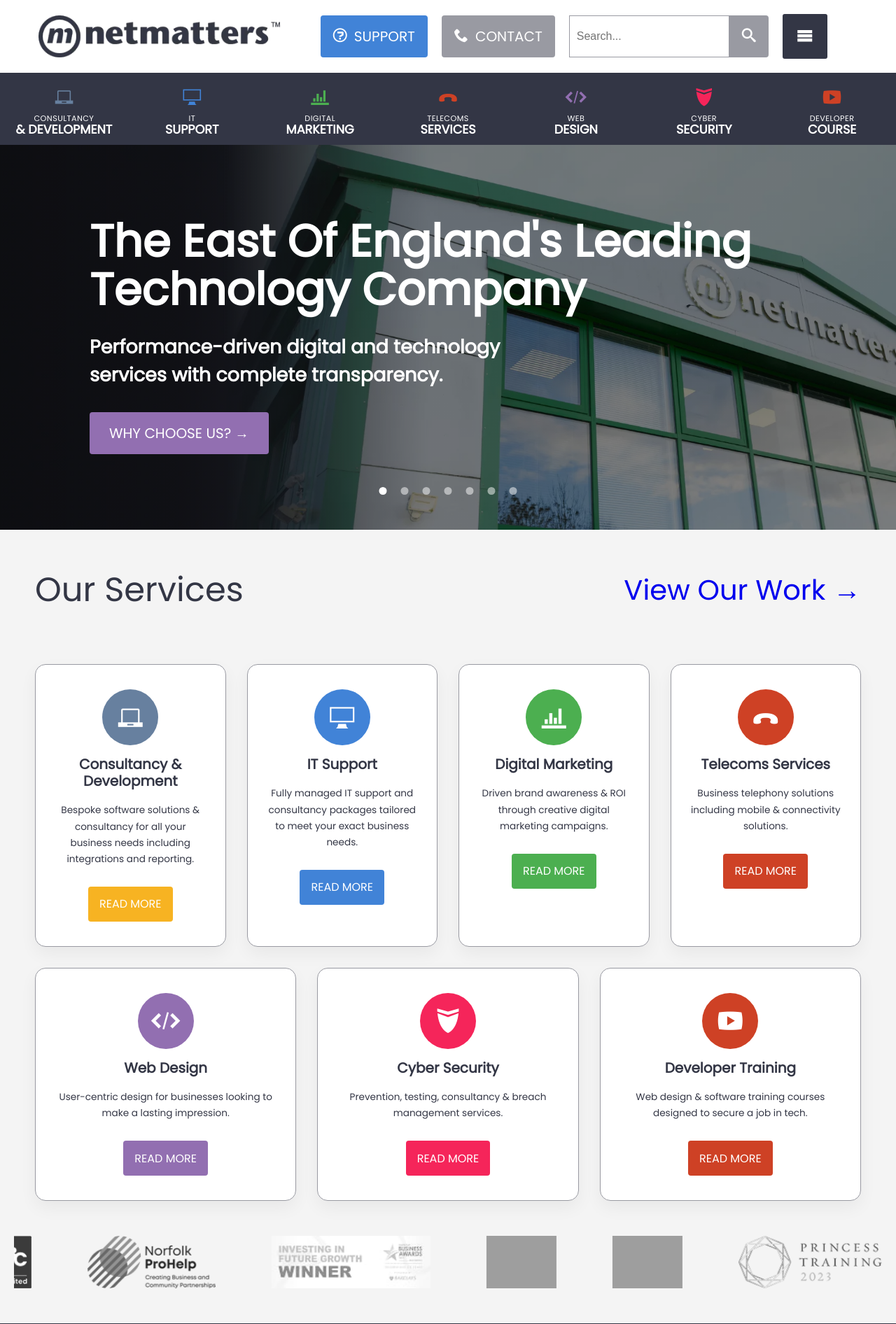
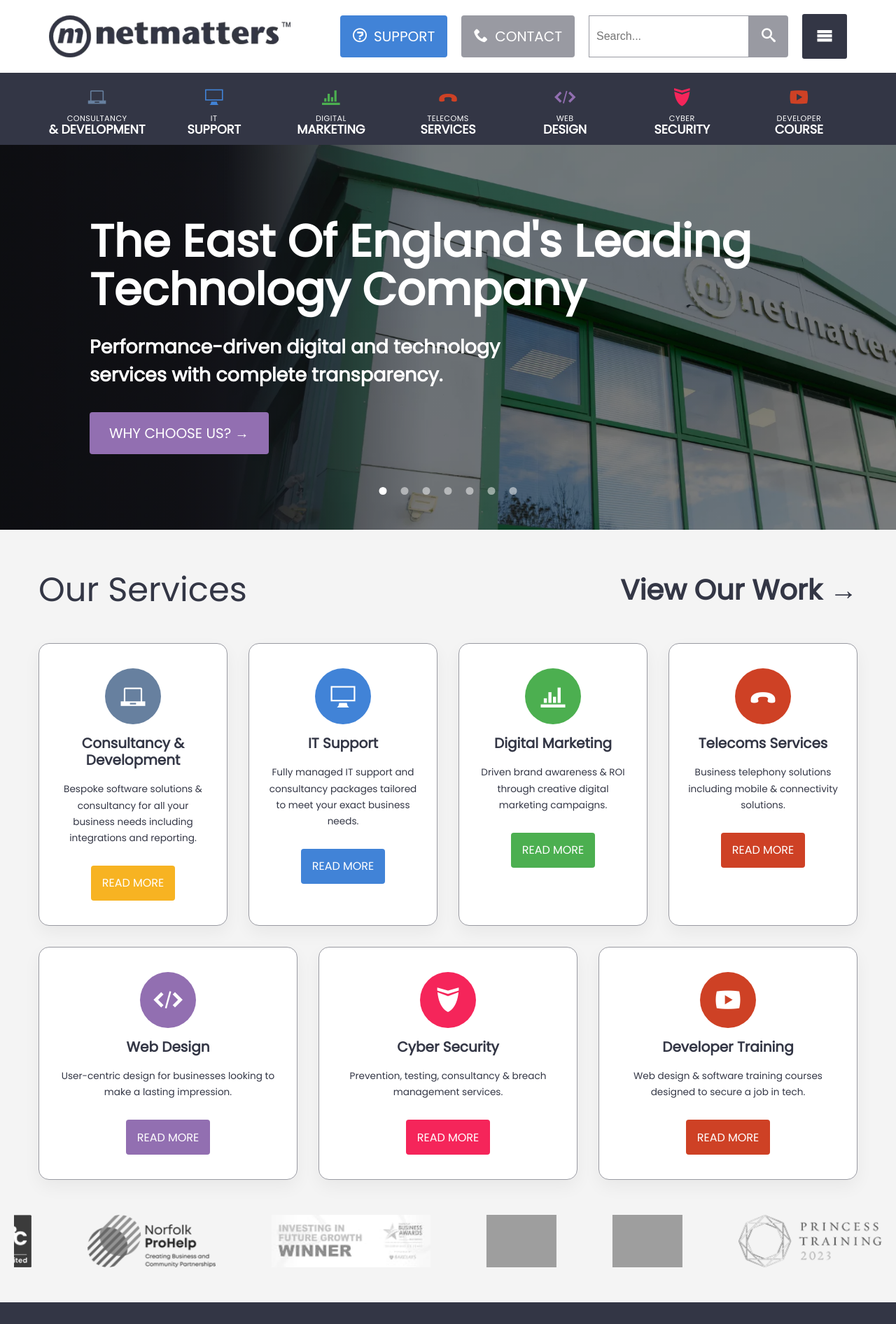
Before and after one commit to jconnell-nm/HTML-CSS-Assessment, a PHP site: page / in a window 1280 px wide. Shown: the top 1892 px of the page at 70% size. Run offline with PHP 8.4, Linux system fonts and the light colour scheme; some web fonts are replaced; grey boxes are pictures that could not be loaded.

Commit message:
Finished Working on Suggested Changes

```diff
--- a/css/style.css
+++ b/css/style.css
@@ -10,6 +10,13 @@ body {
   background: white;
   padding: 0;
   margin: 0;
+}
+
+.container {
+  width: 100%;
+  max-width: 1200px;
+  margin: 0 auto;
+  padding: 0 15px;
 }
 
 @font-face {
@@ -572,12 +595,11 @@ footer p a:hover {
 }
 
 .title-bar {
-  max-width: 1200px;
   padding: 20px 15px;
   margin: 0 auto;
   display: flex;
   align-items: center;
-  gap: 15px;
+  width: 100%;
 }
 
 .title-bar form {
@@ -596,7 +619,8 @@ footer p a:hover {
   display: flex;
   align-items: center;
   gap: 20px;
-  margin: 0 auto;
+  margin-left: auto;
+  flex: 0 0 auto;
 }
 
 .page-layout {
@@ -1282,27 +1308,13 @@ input[type="search"]:focus {
 }
 
 .services {
-  padding: 50px 50px;
+  padding: 50px 0;
   background: #f4f4f4;
 }
 
-.services-container {
-  display: flex;
-  flex-wrap: wrap;
-  flex-direction: row;
-  align-items: stretch;
-  max-width: 1400px;
-  justify-content: space-around;
-  margin: 0 auto;
-  gap: 30px;
-}
-
 .services-header {
   display: flex;
   align-items: center;
-  justify-content: space-between;
-  width: 100%;
-  flex: 0 0 100%;
   margin-bottom: 40px;
 }
 
@@ -1313,9 +1325,15 @@ input[type="search"]:focus {
 }
 
 .vow {
-  text-decoration: none;
-  font-weight: 500;
+  color: #333645;
+  text-decoration: none;
+  margin-left: auto;
+  font-weight: 900;
   font-size: 2.5rem;
+}
+
+.vow:visited {
+  color: #333645;
 }
 
 .vow:hover {
@@ -1335,11 +1353,19 @@ input[type="search"]:focus {
     display: none;
   }
   .vow-bottom {
-    display: inline-block;
-  }
-}
-
-.services-container > .service-card {
+    display: block;
+    padding-top: 30px;
+    text-align: center;
+  }
+}
+
+.services-grid {
+  display: flex;
+  gap: 30px;
+  flex-wrap: wrap;
+}
+
+.services-grid > .service-card {
   background: white;
   border: 1px solid #999AA2;
   border-radius: 15px;
@@ -1352,7 +1378,39 @@ input[type="search"]:focus {
   flex: 1 1 250px;
 }
 
-.services-container > div span {
+.service-card {
+  transition: background 0.2s ease, color 0.2s ease;
+}
+
+.consultancy-service {
+  --card-color: #67809f;
+}
+
+.it-service {
+  --card-color: #4183d7;
+}
+
+.marketing-service {
+  --card-color: #4caf50;
+}
+
+.telecoms-service {
+  --card-color: #ce4125;
+}
+
+.web-service {
+  --card-color: #926fb1;
+}
+
+.security-service {
+  --card-color: #f5255a;
+}
+
+.developer-service {
+  --card-color: #ce4125;
+}
+
+.service-card > span {
   display: flex;
   align-items: center;
   justify-content: center;
@@ -1360,26 +1418,21 @@ input[type="search"]:focus {
   width: 80px;
   height: 80px;
   border-radius: 50%;
-  position: relative;
-  color: white;
-}
-
-.services-container > div:not(.services-header):hover {
+  background: var(--card-color);
+  color: white;
+}
+
+.service-card:hover {
+  background: var(--card-color);
+  color: white;
   transform: translateY(-8px);
   transition: transform 0.2s ease, box-shadow 0.2s ease;
   cursor: pointer;
 }
 
-.services-container > div h2 {
-  margin: 15px 0 18px;
-  font-size: 1.25rem;
-  line-height: 1.2;
-}
-
-.services-container > div p {
-  margin: 0 0 28px;
-  font-size: 0.85rem;
-  line-height: 1.7;
+.service-card:hover > span {
+  background: white;
+  color: var(--card-color);
 }
 
 .reg-btn {
@@ -1542,7 +1621,7 @@ input[type="search"]:focus {
   padding-bottom: 50px;
 }
 
-.container {
+.welcome-container {
   max-width: 1200px;
   margin: 0 auto;
   display: flex;
--- a/index.html
+++ b/index.html
@@ -75,8 +75,9 @@
 
             <div class="page-content">
                 <header class="site-header">
+                    <div class="container">
                         <div class="title-bar">
-                        <img class="logo"src="img/f-logo.webp" alt="Netmatters">
+                            <a href="#"><img class="logo"src="img/f-logo.webp" alt="Netmatters"></a>
                             <div class="header-actions">
                                 <button class="support-btn">
                                     <span class="support-icon" aria-hidden="true"></span>
@@ -102,9 +103,11 @@
                                 </label>
                             </div>
                         </div>
+                    </div>
                 </header>
 
                 <nav class="services_nav">
+                    <div class="container">
                         <ul class="services-nav__list">
                             <li class="services-nav__item consultancy-tab">
                                 <a href="#" class="services-nav__link">
@@ -266,6 +269,7 @@
                                 </div>
                             </li>
                         </ul>
+                    </div>
                 </nav>
 
                 <div class="main-carousel">
@@ -384,11 +388,12 @@
                 </div>
 
                 <section class="services">
-                    <div class="services-container">
+                    <div class="container">
                         <div class="services-header">
                             <h1>Our Services</h1>
                             <a class="vow vow-top" href="#">View Our Work &#8594;</a>
                         </div>
+                        <div class="services-grid">
                             <div class="service-card consultancy-service">
                                 <span class="consultancy-icon" aria-hidden="true"></span>
                                 <h2>Consultancy & Development</h2>
@@ -430,6 +435,7 @@
                                 <h2>Developer Training</h2>
                                 <p>Web design & software training courses designed to secure a job in tech.</p>
                                 <button onclick="window.scrollTo(0,0)" class="reg-btn">READ MORE</button>
+                            </div>
                         </div>
                         <a class="vow vow-bottom" href="#">View Our Work &#8594;</a>
                     </div>
@@ -490,7 +496,8 @@
                     </div>
                 </div>
                 <section class="welcome">
-                    <div class="container">
+                    <div class="container"></div>
+                        <div class="welcome-container">
                             <div class="left">
                                 <h1>Welcome To Netmatters</h1>
                                 <p class="bold">
@@ -523,9 +530,11 @@
                                 </div>
                             </div>
                         </div>
+                    </div>
                 </section>
 
                 <section class="news-section">
+                    <div class="container">
                         <div class="news-header">
                             <h1>Latest News</h1>
                             <a class="view-all view-all--top" href="#">View All &#8594;</a>
@@ -596,6 +605,7 @@
                             </a>
                         </div>
                         <a class="view-all view-all--bottom" href="#">View All &#8594;</a>
+                    </div>
                 </section>
 
                 <div class="business">
@@ -621,6 +631,7 @@
                 </div>
 
                 <section class="contact-us">
+                    <div class="container">
                         <div class="footer-container">
                             <div class="footer-social">
                                 <img src="img/nm-logo-white-med.webp" alt="Netmatters logo" class="footer-logo">
@@ -712,13 +723,16 @@
                                 </nav>
                             </div>
                         </div>
+                    </div>
                 </section>
                 <footer>
+                    <div class="container">
                         <p class="footer-bottom">
                             <span class="line">&copy; Copyright Netmatters 2025.</span>
-                        <span class="line">All rights reserved.</span>
+                            <span class="line">All rights reserved. — </span>
                             <span class="line"><a href="#">Sitemap</a></span>
                         </p>
+                    </div>
                 </footer>
             </div>
         </div>
--- a/scss/abstracts/_mixins.scss
+++ b/scss/abstracts/_mixins.scss
@@ -2,11 +2,6 @@
     width: 100%;
     background-color: $off-white;
     padding: 0 20px 50px;
-
-    .container {
-        width: 100%;
-        margin: 0 auto;
-    }
 
     .slider {
         overflow: hidden;
@@ -41,3 +36,16 @@
         border-color: darken($bg-color, 10%);
     }
 }
+
+@mixin link($color, $visited: $color, $hover-decoration: underline) {
+    color: $color;
+    text-decoration: none;
+
+    &:visited {
+        color: $visited;
+    }
+
+    &:hover {
+        text-decoration: $hover-decoration;
+    }
+}
--- a/scss/base/_base.scss
+++ b/scss/base/_base.scss
@@ -9,3 +9,10 @@ body {
     padding: 0;
     margin: 0;
 }
+
+.container {
+    width: 100%;
+    max-width: 1200px;
+    margin: 0 auto;
+    padding: 0 15px;
+}
--- a/scss/components/_buttons.scss
+++ b/scss/components/_buttons.scss
@@ -56,8 +56,6 @@ input[type="search"] {
     @include button($purple, 28px, 60px);
 }
 
-// Service Card Buttons
-
 // Welcome Buttons
 
 .welcome-btn {
--- a/scss/layout/_footer.scss
+++ b/scss/layout/_footer.scss
@@ -8,15 +8,10 @@ footer p {
     padding: 10px;
     text-align: left;
     font-size: 14px;
+}
 
-    a {
-        color: white;
-        text-decoration: none;
-    }
-
-    a:hover {
-        text-decoration: underline;
-    }
+footer p a {
+    @include link(white);
 }
 
 .footer-bottom .line {
@@ -37,12 +32,7 @@ footer p {
 }
 
 .contact-us a {
-    color: white;
-    text-decoration: none;
-}
-
-.contact-us a:hover {
-    text-decoration: underline;
+    @include link(white);
 }
 
 .footer-container {
@@ -121,8 +111,7 @@ footer p {
 }
 
 .footer-nav a {
-    color: white;
-    text-decoration: none;
+    @include link(white);
     font-size: 14px;
     line-height: 1.4;
 }
--- a/scss/layout/_header.scss
+++ b/scss/layout/_header.scss
@@ -9,12 +9,11 @@
 }
 
 .title-bar {
-    max-width: 1200px;
     padding: 20px 15px;
     margin: 0 auto;
     display: flex;
     align-items: center;
-    gap: 15px;
+    width: 100%;
 }
 
 .title-bar form {
@@ -25,6 +24,7 @@
 .logo {
     flex: 0 0 auto;
     display: block;
+    margin: 0;
     height: clamp(30px, 8vw, 60px);
     width: auto;
 }
@@ -33,7 +33,8 @@
     display: flex;
     align-items: center;
     gap: 20px;
-    margin: 0 auto;
+    margin-left: auto;
+    flex: 0 0 auto;
 }
 
 .page-layout {
@@ -450,22 +451,12 @@
 }
 
 .services-nav__dropdown-list a {
+    @include link(white);
     display: flex;
     align-items: center;
-    justify-content: flex-start;
-    text-align: left;
-    text-decoration: none;
     gap: 1rem;
-    color: white;
     font-size: 1.1rem;
     font-weight: 500;
-    min-height: auto;
-    padding: 0;
-}
-
-.services-nav__dropdown-list a:hover,
-.services-nav__dropdown-list a:focus-visible {
-    text-decoration: underline;
 }
 
 .small-contact-btn {
@@ -485,6 +476,9 @@ input[type="search"]:focus {
 }
 
 @media (max-width: 1260px) {
+    .header-actions {
+        margin: 0 auto;
+    }
 
     input[type="search"] {
         display: none;
--- a/scss/layout/_news.scss
+++ b/scss/layout/_news.scss
@@ -8,8 +8,7 @@
 .news-header {
     display: flex;
     align-items: center;
-    justify-content: space-between;
-    gap: 16px;
+    width: 100%;
     margin-bottom: 10px;
 }
 
@@ -21,18 +20,18 @@
 .news-grid {
     display: grid;
     grid-template-columns: repeat(3, minmax(0, 1fr));
-    gap: 38px;
+    gap: 5px;
     margin-bottom: 60px;
 }
 
 .view-all {
-    color: $dark-blue;
-    text-decoration: none;
+    @include link($dark-blue, $dark-blue);
     font-size: 1.75rem;
     font-weight: 700;
     display: inline-flex;
     align-items: center;
     gap: 10px;
+    margin-left: auto;
 }
 
 .view-all--bottom {
--- a/scss/layout/_services.scss
+++ b/scss/layout/_services.scss
@@ -1,25 +1,11 @@
 .services {
-    padding: 50px 50px;
+    padding: 50px 0;
     background: $off-white;
-}
-
-.services-container {
-    display: flex;
-    flex-wrap: wrap;
-    flex-direction: row;
-    align-items: stretch;
-    max-width: 1400px;
-    justify-content: space-around;
-    margin: 0 auto;
-    gap: 30px;
 }
 
 .services-header {
     display: flex;
     align-items: center;
-    justify-content: space-between;
-    width: 100%;
-    flex: 0 0 100%;
     margin-bottom: 40px;
 }
 
@@ -30,13 +16,10 @@
 }
 
 .vow {
-    text-decoration: none;
-    font-weight: 500;
+    @include link($dark-blue, $dark-blue);
+    margin-left: auto;
+    font-weight: 900;
     font-size: 2.5rem;
-}
-
-.vow:hover {
-    text-decoration: underline;
 }
 
 .vow:visited {
@@ -53,11 +36,19 @@
     }
 
     .vow-bottom {
-        display: inline-block;
+        display: block;
+        padding-top: 30px;
+        text-align: center;
     }
 }
 
-.services-container > .service-card {
+.services-grid {
+    display: flex;
+    gap: 30px;
+    flex-wrap: wrap;
+}
+
+.services-grid > .service-card {
     background: white;
     border: 1px solid $grey;
     border-radius: 15px;
@@ -70,7 +61,39 @@
     flex: 1 1 250px;
 }
 
-.services-container > div span {
+.service-card {
+    transition: background 0.2s ease, color 0.2s ease;
+}
+
+.consultancy-service {
+    --card-color: #{$steel-blue};
+}
+
+.it-service {
+    --card-color: #{$light-blue};
+}
+
+.marketing-service {
+    --card-color: #{$light-green};
+}
+
+.telecoms-service {
+    --card-color: #{$dark-red};
+}
+
+.web-service {
+    --card-color: #{$purple};
+}
+
+.security-service {
+    --card-color: #{$light-red};
+}
+
+.developer-service {
+    --card-color: #{$dark-red};
+}
+
+.service-card >  span {
     display: flex;
     align-items: center;
     justify-content: center;
@@ -78,23 +101,41 @@
     width: 80px;
     height: 80px;
     border-radius: 50%;
-    position: relative;
+    background: var(--card-color);
     color: white;
 }
 
-.services-container > div:not(.services-header):hover {
+.service-card:hover {
+    background: var(--card-color);
+    color: white;
     transform: translateY(-8px);
     transition: transform 0.2s ease, box-shadow 0.2s ease;
     cursor: pointer;
 }
 
-.services-container > div h2 {
+.service-card:hover > span {
+    background: white;
+    color: var(--card-color);
+}
+
+.reg-btn {
+    @include button($yellow, 16px, 50px, 16px);
+    color: white;
+    transition: all 0.2s ease;
+}
+
+.service-card:hover > .reg-btn {
+    background: white;
+    color: var(--card-color);
+}
+
+.service-card >  h2 {
     margin: 15px 0 18px;
     font-size: 1.25rem;
     line-height: 1.2;
 }
 
-.services-container > div p {
+.service-card >  p {
     margin: 0 0 28px;
     font-size: 0.85rem;
     line-height: 1.7;
@@ -102,10 +143,6 @@
 
 .reg-btn {
     @include button($yellow, 16px, 50px, 16px);
-}
-
-.consultancy-service .consultancy-icon {
-    background: $steel-blue;
 }
 
 .consultancy-service .reg-btn {
--- a/scss/layout/_welcome.scss
+++ b/scss/layout/_welcome.scss
@@ -5,7 +5,7 @@
     padding-bottom: 50px;
 }
 
-.container {
+.welcome-container {
     max-width: 1200px;
     margin: 0 auto;
     display: flex;
@@ -38,10 +38,10 @@ p {
 }
 
 .author {
-    color: grey;
+    color: $grey;
 }
 
-.stars {
+.rating {
     color: gold;
     font-size: 50px;
     margin-bottom: 25px;
@@ -55,16 +55,11 @@ p {
 }
 
 .welcome a {
-    color: white;
-    text-decoration: none;
-}
-
-.welcome a:hover {
-    text-decoration: underline;
+    @include link(white);
 }
 
 @media (max-width: 991px) {
-    .container {
+    .welcome-container {
         flex-direction: column;
         gap: 0px;
     }
```
Also changed, not shown: other parts of css/style.css (+89 -32 lines), 1 other file. Lines whose indentation alone changed are shown as unchanged.
